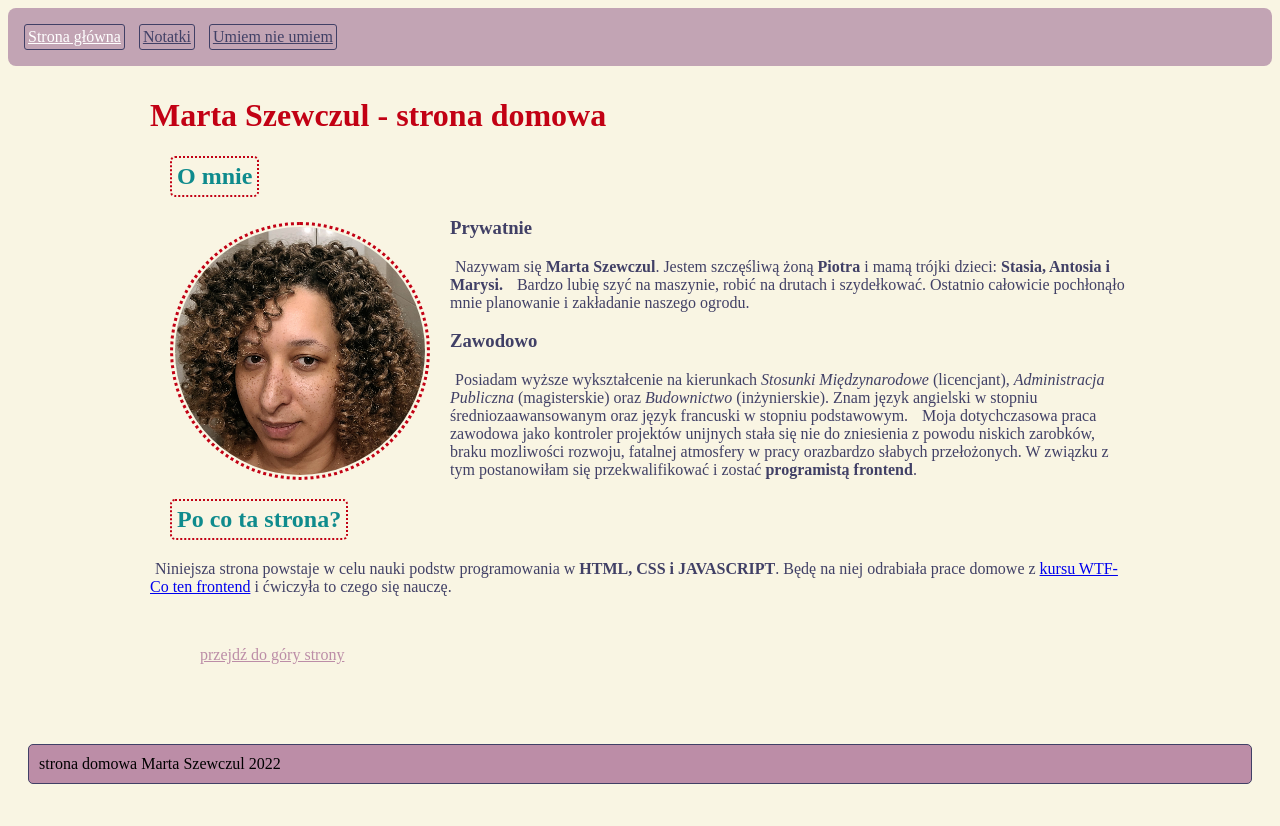
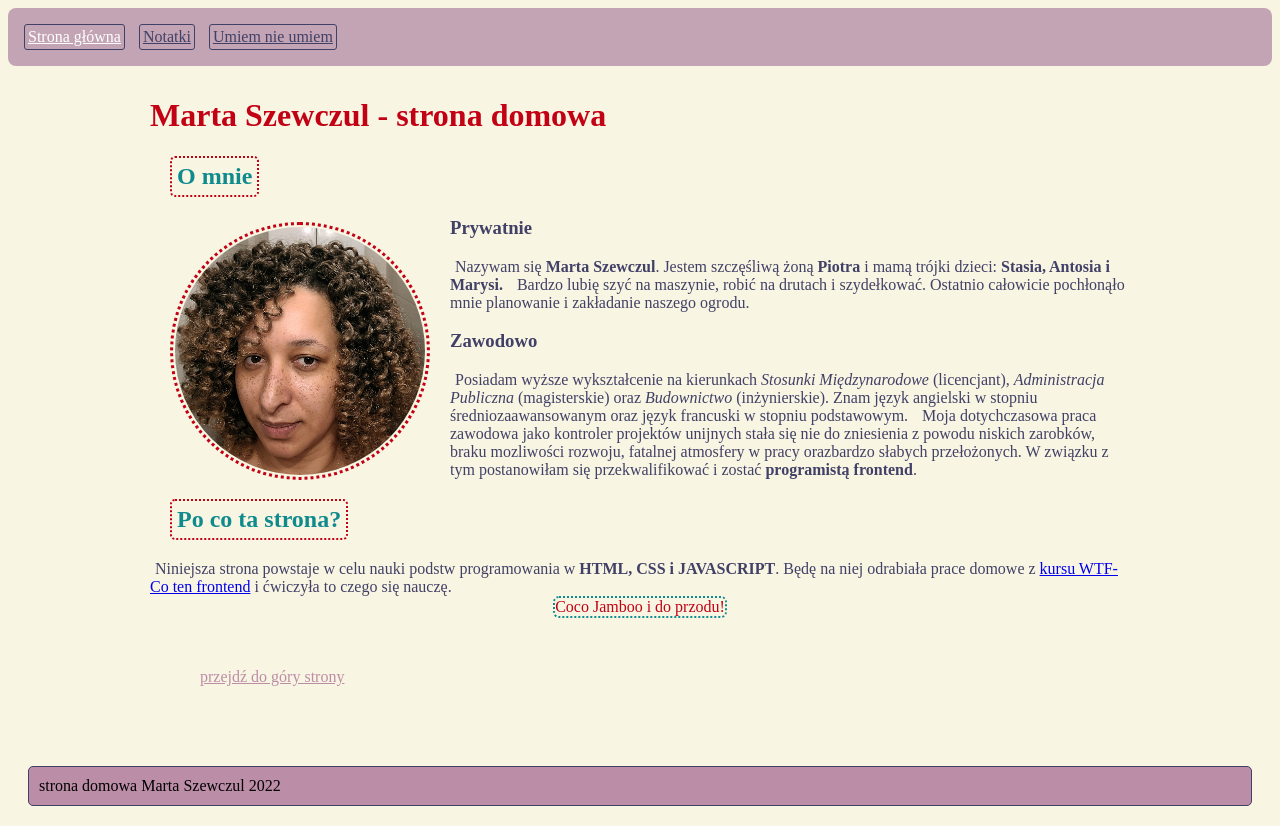
Before and after one commit to martaszewczul/homepage, a plain HTML site: page index.html in a window 1280 px wide. Before the commit the page ends 804 px from the top, so only its background shows below. Drawn offline with Linux system fonts and the light colour scheme.

Commit message:
js element

```diff
--- a/index.html
+++ b/index.html
@@ -78,6 +78,7 @@
           i ćwiczyła to czego się nauczę.
         </p>
       </section>
+      <div class="motto motto--js"></div>
 
       <a class="top-link" href="#top">przejdź do góry strony</a>
     </main>
--- a/main.js
+++ b/main.js
@@ -1,2 +1,8 @@
 const name='Marta Szewczul'
 console.log(`Cześć! Nazywam się ${name} i witam Cię na mojej stronie!`);
+
+
+const motto = document.querySelector('.motto--js');
+console.log(motto)
+
+motto.innerHTML = `Coco Jamboo i do przodu!`;
--- a/style.css
+++ b/style.css
@@ -60,6 +60,15 @@ h1 {
     color: #bc8da7;
     display: block;
 }
+.motto{
+    color: #c20114;
+    display: block;
+    margin: auto;
+    width: fit-content;
+    padding: auto;
+    border: #0f8b8d dotted 2px;
+    border-radius: 6px;
+}
 .footer{
     margin: 20px;
     background: #bc8da7;
```
